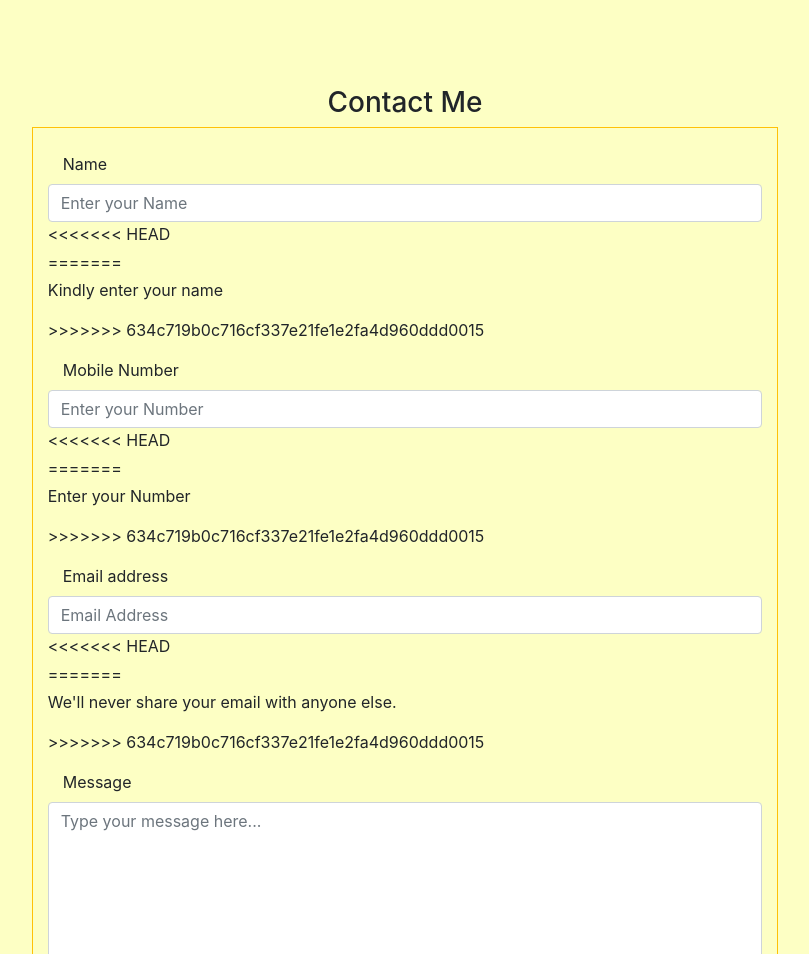
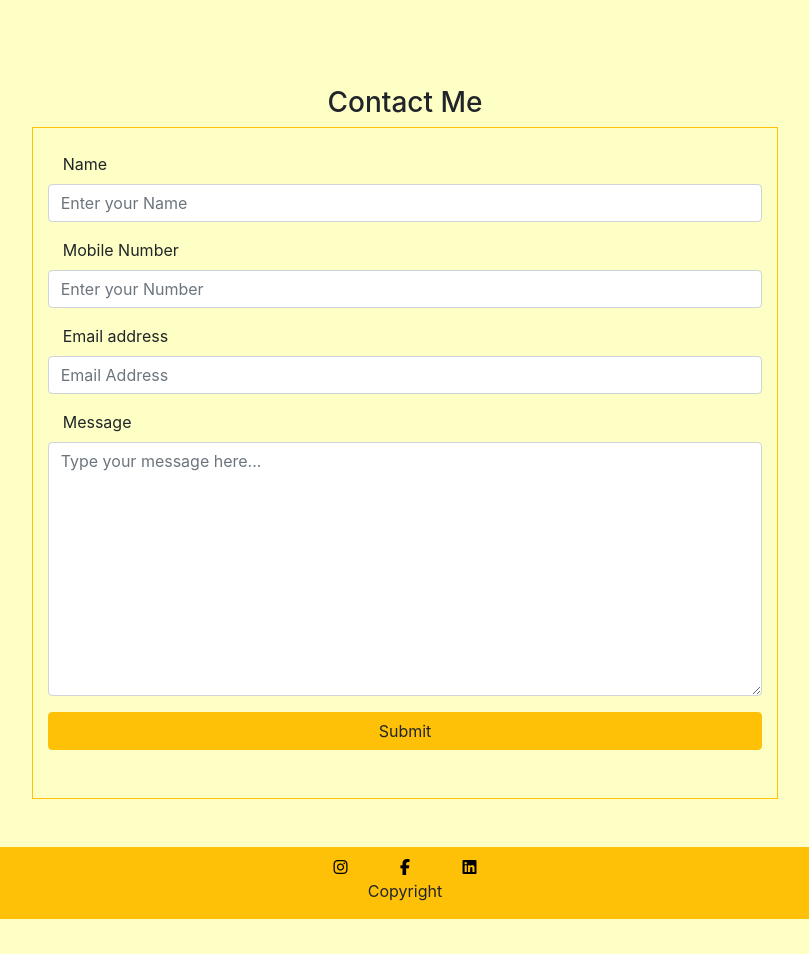
Before and after one commit to SuhailPA/suhail-personal-web, a plain HTML site: page index.html in a window 1280 px wide. Shown: the part 2220-3174 px from the top of the page, without its empty margins (235-1044 px from the left). After the commit the page ends 3139 px from the top, so only its background shows below. Drawn offline with nearby package versions, Linux system fonts and the light colour scheme.

Commit message:
validationtext

```diff
--- a/index.html
+++ b/index.html
@@ -231,31 +231,19 @@
                         <div class="mb-3 pt-4">
                             <label for="InputName" class="form-label col-md-12 ">Name</label>
                             <input id="nameField" name="name" type="text" class="form-control col-md-12 " id="inputname1" placeholder="Enter your Name" onkeyup="validation1()">
-<<<<<<< HEAD
                             <div id="nameHelp" class="form-text"></div>
-=======
-                            <p id="nameHelp" class="form-text">Kindly enter your name</p>
->>>>>>> 634c719b0c716cf337e21fe1e2fa4d960ddd0015
                         </div>
 
                         <div class="mb-3 ">
                             <label for="InputNumber" class="form-label col-md-12 ">Mobile Number</label>
                             <input type="tel" class="form-control col-md-12" name="number" id="inputnumber1" placeholder="Enter your Number" onkeyup="numValidation()">
-<<<<<<< HEAD
                             <div id="numberHelp" class="form-text"></div>
-=======
-                            <p id="numberHelp" class="form-text">Enter your Number</p>
->>>>>>> 634c719b0c716cf337e21fe1e2fa4d960ddd0015
                         </div>
 
                         <div class="mb-3 ">
                             <label for="InputEmail" class="form-label col-md-12 ">Email address</label>
                             <input type="email" class="form-control col-md-12 " name="email" id="InputEmail1" placeholder="Email Address" onkeyup="mailValidation()">
-<<<<<<< HEAD
                             <div id="emailHelp" class="form-text"></div>
-=======
-                            <p id="emailHelp" class="form-text">We'll never share your email with anyone else.</p>
->>>>>>> 634c719b0c716cf337e21fe1e2fa4d960ddd0015
                         </div>
 
                         <div class="mb-3 ">
```
